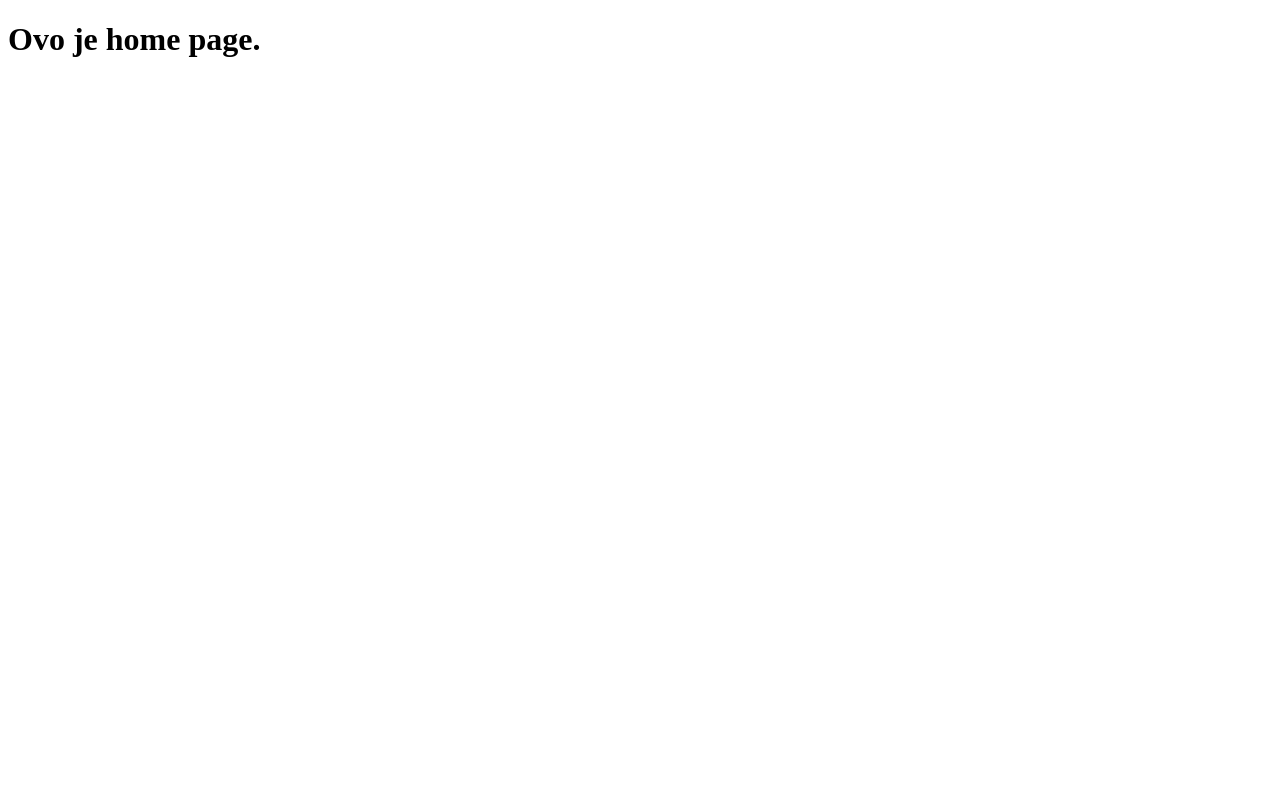
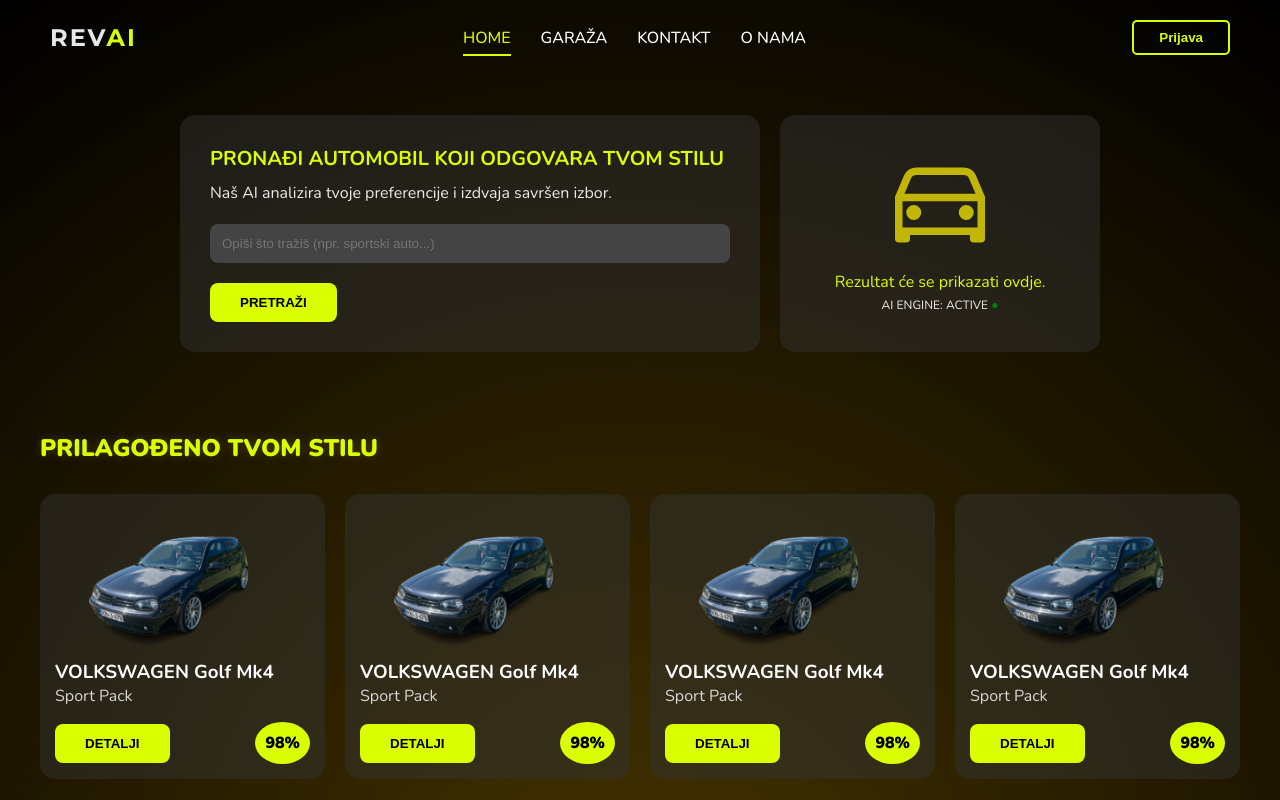
Before and after one commit to ivaarlovic/RevAI-frontend, a React (Vite) app: page /home in a window 1280 px wide. Shown: the top 800 px of the page. Built offline with nearby package versions, Linux system fonts and the light colour scheme.

Commit message:
setup home page structure

```diff
--- a/index.html
+++ b/index.html
@@ -2,6 +2,12 @@
 <html lang="en">
   <head>
     <meta charset="UTF-8" />
+    <link rel="preconnect" href="https://fonts.googleapis.com">
+<link rel="preconnect" href="https://fonts.gstatic.com" crossorigin>
+<link href="https://fonts.googleapis.com/css2?family=Montserrat:ital,wght@0,100..900;1,100..900&display=swap" rel="stylesheet">
+<link rel="preconnect" href="https://fonts.googleapis.com">
+<link rel="preconnect" href="https://fonts.gstatic.com" crossorigin>
+<link href="https://fonts.googleapis.com/css2?family=Montserrat:ital,wght@0,100..900;1,100..900&family=Nunito:ital,wght@0,200..1000;1,200..1000&display=swap" rel="stylesheet">
     <link rel="icon" type="image/svg+xml" href="/favicon.svg" />
     <meta name="viewport" content="width=device-width, initial-scale=1.0" />
     <title>revai-frontend</title>
--- a/package.json
+++ b/package.json
@@ -15,6 +15,7 @@
     "mobx-react-lite": "^4.1.1",
     "react": "^19.2.6",
     "react-dom": "^19.2.6",
+    "react-icons": "^5.6.0",
     "react-router-dom": "^7.17.0"
   },
   "devDependencies": {
--- a/src/App.jsx
+++ b/src/App.jsx
@@ -1,14 +1,21 @@
 import { BrowserRouter as Router, Routes, Route } from "react-router-dom";
 import LandingPage from "./pages/LandingPage";
 import HomePage from "./pages/HomePage";
+import Navbar from "./components/Navbar/Navbar";
+import "./App.scss";
+import Footer from "./components/Footer/Footer";
 
 function App() {
   return (
     <Router>
-      <Routes>
-        <Route path="/" element={<LandingPage />} />
-        <Route path="/home" element={<HomePage />} />
-      </Routes>
+      <div className="app-container">
+        <Navbar />
+        <Routes>
+          <Route path="/" element={<LandingPage />} />
+          <Route path="/home" element={<HomePage />} />
+        </Routes>
+        <Footer />
+      </div>
     </Router>
   );
 }
--- /dev/null
+++ b/src/App.scss
@@ -0,0 +1,16 @@
+.app-container {
+  min-height: 100vh;
+  background: radial-gradient(circle, #453400 0%, #000000ff 100%);
+  font-family: 'Nunito', sans-serif;
+}
+
+* {
+  margin: 0;
+  padding: 0;
+  box-sizing: border-box; /* Ovo je jako važno za precizno mjerenje širine elemenata */
+}
+
+body {
+  margin: 0;
+  padding: 0;
+}
--- a/src/pages/HomePage.jsx
+++ b/src/pages/HomePage.jsx
@@ -1,7 +1,23 @@
 import React from "react";
+import Navbar from "../components/Navbar/Navbar";
+import SearchSection from "../components/HomePage/SearchSection";
+import RecommendedCars from "../components/HomePage/RecommendedCars";
+import CategorySection from "../components/HomePage/CategorySection";
+import HowItWorks from "../components/HomePage/HowItWorks";
+import ContactForm from "../components/HomePage/ContactForm";
 
 function HomePage() {
-  return <h1>Ovo je home page.</h1>;
+  return (
+    <div className="home-container">
+      <main>
+        <SearchSection />
+        <RecommendedCars />
+        <CategorySection />
+        <HowItWorks />
+        <ContactForm />
+      </main>
+    </div>
+  );
 }
 
 export default HomePage;
--- a/src/styles/LandingPage.scss
+++ b/src/styles/LandingPage.scss
@@ -1,6 +1,4 @@
 .landing-container {
-    background: radial-gradient(circle, #d9ff00 0%, #000000 100%); // Modernija tamna nijansa
-    min-height: 100vh;
     display: flex;
     flex-direction: column;
     align-items: center;
@@ -8,7 +6,7 @@
     font-family: Cambria, Cochin, Georgia, Times, 'Times New Roman', serif;
 
     h1 {
-        color: rgba(255, 255, 255, 0.578);
+        color: rgba(255, 255, 255, 0.826);
         font-size: 20px;
         margin-bottom: 40px;
         text-align: center;
```
Also changed, not shown: public/preuzmi1.png (added), src/styles/variables.scss (line endings or trailing spaces), 1 other file (tests, documents, lock files or other folders).
